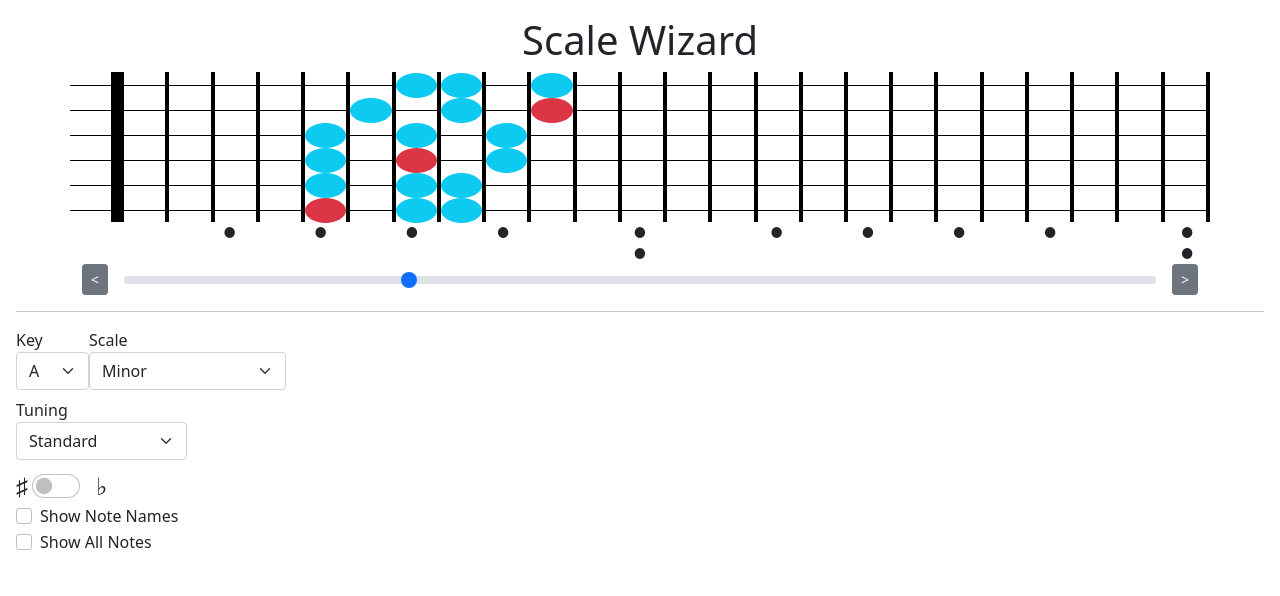
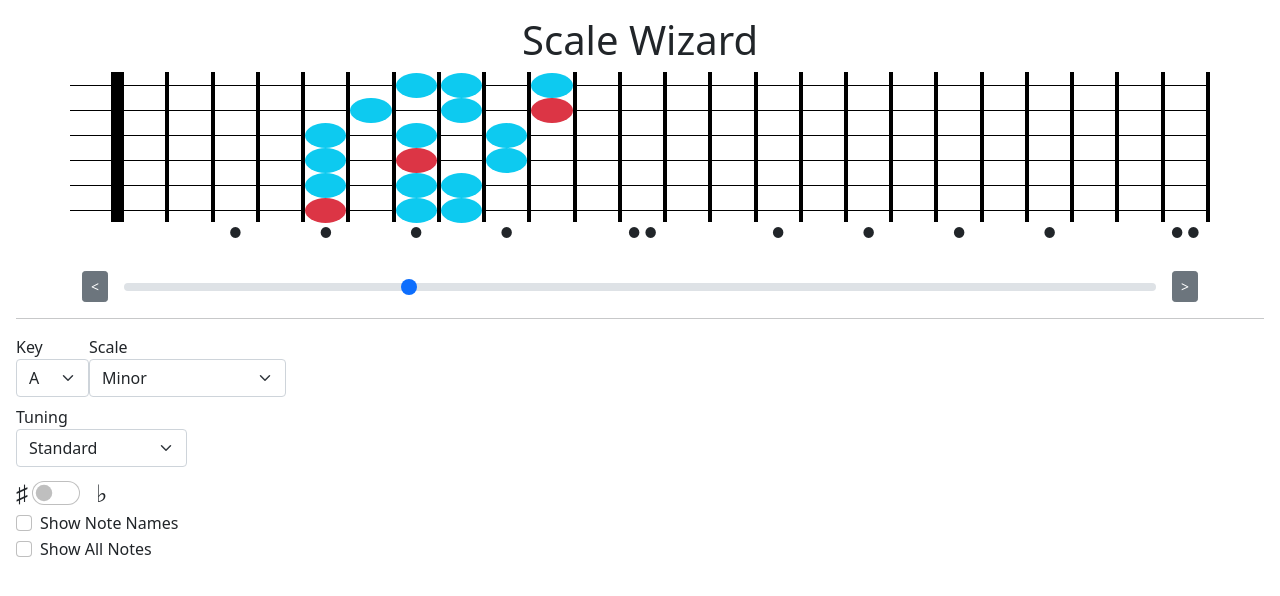
Before and after one commit to AlasdairWallaceMackie/scale-wizard, a React (Create React App) app: page / in a window 1280 px wide. Shown: the top 596 px of the page. Built offline with nearby package versions, Linux system fonts and the light colour scheme.

Commit message:
Fix dot alignment

```diff
--- a/src/App.css
+++ b/src/App.css
@@ -5,6 +5,7 @@
 .fret{
     height: 25px;
     border-right: 4px solid black;
+    padding: 0
 }
 
 .string-hr{
--- a/src/components/Fret.tsx
+++ b/src/components/Fret.tsx
@@ -29,7 +29,7 @@ export default function Fret(props: Props){
 
 
     return(
-        <div className={`fret col p-0 user-select-none ${isOpenFret}`}>
+        <div className={`fret col user-select-none ${isOpenFret}`}>
             <div className="string-hr"></div>
             {
                 (props.inPosition === true || context.showAllNotes.value === true) ?
--- a/src/components/FretMarkers.tsx
+++ b/src/components/FretMarkers.tsx
@@ -6,14 +6,19 @@ type Props = {
 
 export default function FretMarkers(props: Props){
     const dotElements = () => {
-        let list = []
+        let dotList = []
 
         for (var i=0; i<=props.numberOfFrets; i++){
-            list.push(getDots(i))
+            dotList.push(getDots(i))
         }
 
-        return list.map((fret, index) => (
-            <div key={index} className="fret-marker col text-center small user-select-none">{fret}</div>
+        return dotList.map((dots, index) => (
+            <div
+                key={index}
+                className={`fret col text-center small user-select-none ${index === 0 ? "open-fret" : ""} border-white`}
+            >
+                {dots}
+            </div>
         ))
     }
 
--- a/src/components/PositionRange.tsx
+++ b/src/components/PositionRange.tsx
@@ -6,7 +6,7 @@ export default function PositionRange(){
     const context = React.useContext(ControlsContext)
 
     return (
-        <div className="d-flex align-items-center">
+        <div className="d-flex align-items-center mt-4">
             <button
                 type="button"
                 className="btn btn-sm btn-secondary"
```
